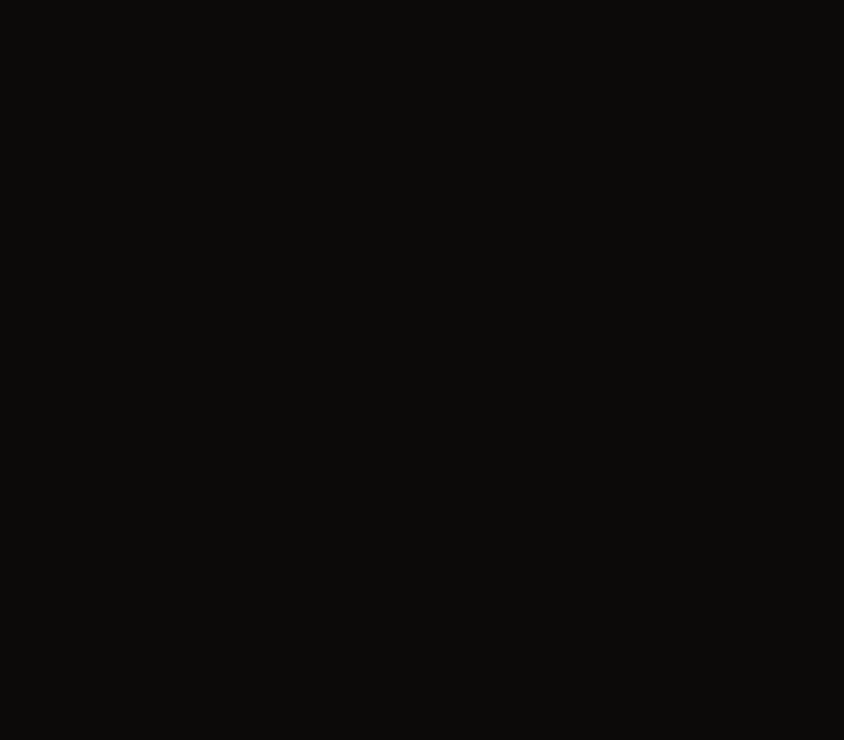
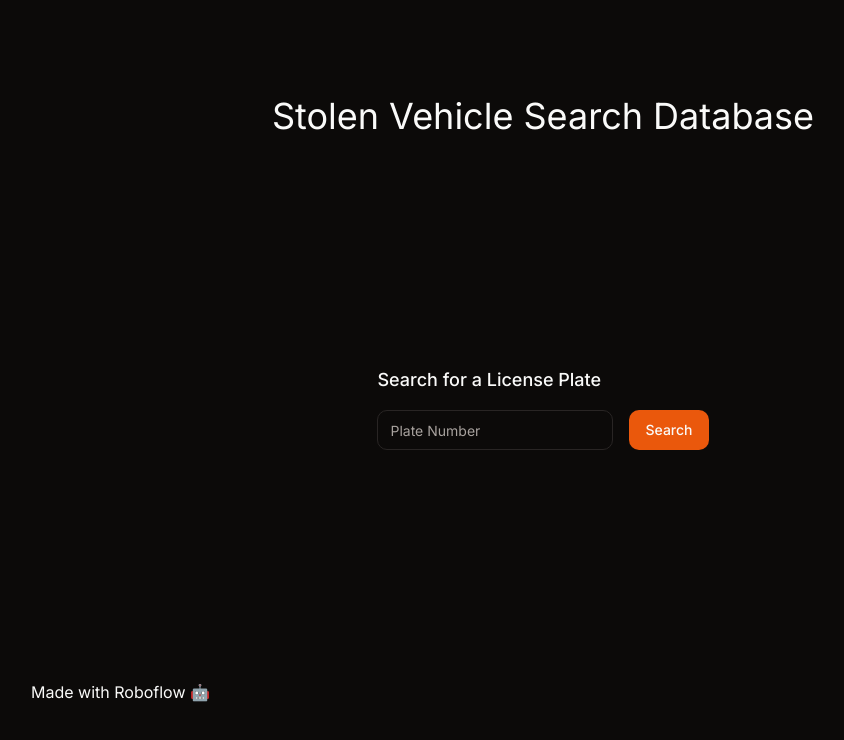
Before and after one commit to sherwinski/stolen-car-detector, a Next.js app: page / in a window 1280 px wide. Shown: the top 740 px of the page, without its empty margins (97-941 px from the left). Built offline with nearby package versions, Linux system fonts and the light colour scheme.

Commit message:
create basic home page with input field and button to search

```diff
--- a/src/app/page.tsx
+++ b/src/app/page.tsx
@@ -1,11 +1,37 @@
+'use client'
+
+import { useState } from 'react'
+import { Input } from '@/components/ui/input'
+import { Label } from '@/components/ui/label'
+import { Button } from '@/components/ui/button'
 export default function Home() {
+  const [licensePlate, setLicensePlate] = useState<string>('')
+
   return (
     <main className="flex min-h-screen flex-col items-center justify-between p-24">
-      <div className="z-10 w-full max-w-5xl items-center justify-between font-mono text-sm lg:flex"></div>
+      <div>
+        <p className="text-4xl">Stolen Vehicle Search Database</p>
+      </div>
 
-      <div className="relative z-[-1] flex place-items-center before:absolute before:h-[300px] before:w-full before:-translate-x-1/2 before:rounded-full before:bg-gradient-radial before:from-white before:to-transparent before:blur-2xl before:content-[''] after:absolute after:-z-20 after:h-[180px] after:w-full after:translate-x-1/3 after:bg-gradient-conic after:from-sky-200 after:via-blue-200 after:blur-2xl after:content-[''] before:dark:bg-gradient-to-br before:dark:from-transparent before:dark:to-blue-700 before:dark:opacity-10 after:dark:from-sky-900 after:dark:via-[#0141ff] after:dark:opacity-40 sm:before:w-[480px] sm:after:w-[240px] before:lg:h-[360px]"></div>
+      <div className="flex flex-col gap-4">
+        <Label htmlFor="licensePlate" className="text-lg">
+          Search for a License Plate
+        </Label>
+        <div className="flex gap-4">
+          <Input
+            id="licensePlate"
+            type="text"
+            placeholder="Plate Number"
+            value={licensePlate}
+            onChange={(e) => setLicensePlate(e.target.value)}
+          />
+          <Button>Search</Button>
+        </div>
+      </div>
 
-      <div className="mb-32 grid text-center lg:mb-0 lg:w-full lg:max-w-5xl lg:grid-cols-4 lg:text-left"></div>
+      <div className="mb-32 grid text-center lg:mb-0 lg:w-full lg:max-w-5xl lg:grid-cols-4 lg:text-left">
+        Made with Roboflow 🤖
+      </div>
     </main>
   )
 }
```
